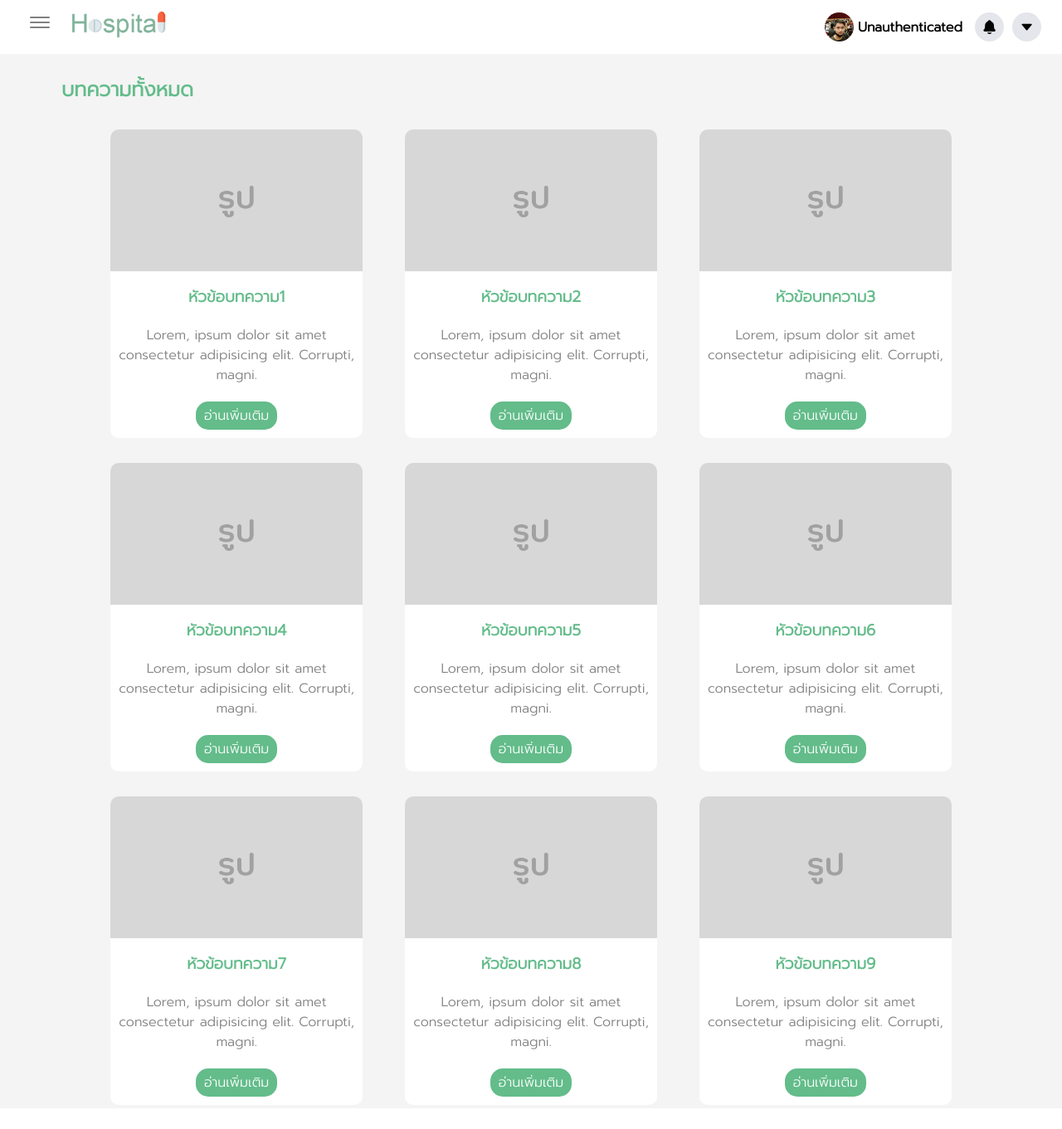
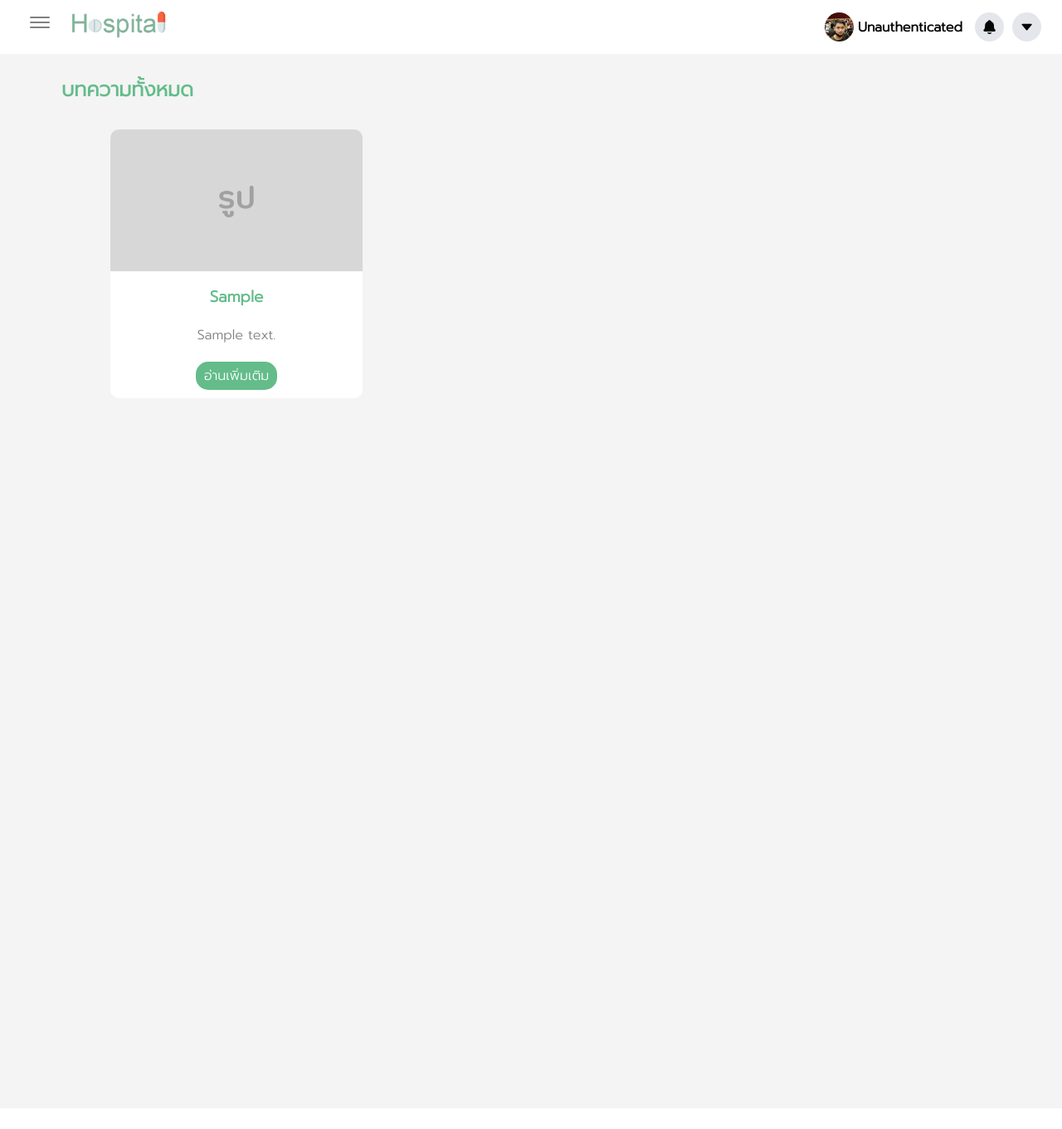
Before and after one commit to yoki31/FPPY.github.io, a Django app: page /healthblog in a window 1280 px wide. Shown: the top 1361 px of the page at 83% size. Run offline with Django 3.2, Linux system fonts and the light colour scheme; tables that the repository leaves empty hold one stand-in row (values such as "Sample post").

Commit message:
insert context to templates

```diff
--- a/doctors/templates/doctors/healthblog.html
+++ b/doctors/templates/doctors/healthblog.html
@@ -12,111 +12,114 @@
         <!-- <a href="#"><h3>เพิ่ม</h3></a> -->
     </div>
 
+    {% for article in articles %}
     <div class="news-card-area-all">
         <div class="row">
             <div class="news-card">
                 <img src="{% static 'images/pic.jpg' %}">
                 <div class="news-topic">
-                    <h3>หัวข้อบทความ1</h3>
+                    <h3>{{ article.header }}</h3>
                 </div>
                 <div class="details">
-                    <p>Lorem, ipsum dolor sit amet consectetur adipisicing elit. Corrupti, magni.</p>
-                </div>
-                <a href="{% url 'doctors:healthblog_one' %}" class="read-more">อ่านเพิ่มเติม</a>
-            </div>
-
-            <div class="news-card">
-                <img src="{% static 'images/pic.jpg' %}">
-                <div class="news-topic">
-                    <h3>หัวข้อบทความ2</h3>
-                </div>
-                <div class="details">
-                    <p>Lorem, ipsum dolor sit amet consectetur adipisicing elit. Corrupti, magni.</p>
-                </div>
-                <a href="{% url 'doctors:healthblog_one' %}" class="read-more">อ่านเพิ่มเติม</a>
-            </div>
-
-            <div class="news-card">
-                <img src="{% static 'images/pic.jpg' %}">
-                <div class="news-topic">
-                    <h3>หัวข้อบทความ3</h3>
-                </div>
-                <div class="details">
-                    <p>Lorem, ipsum dolor sit amet consectetur adipisicing elit. Corrupti, magni.</p>
-                </div>
-                <a href="{% url 'doctors:healthblog_one' %}" class="read-more">อ่านเพิ่มเติม</a>
-            </div>
-        </div>
-
-        <div class="row">
-            <div class="news-card">
-                <img src="{% static 'images/pic.jpg' %}">
-                <div class="news-topic">
-                    <h3>หัวข้อบทความ4</h3>
-                </div>
-                <div class="details">
-                    <p>Lorem, ipsum dolor sit amet consectetur adipisicing elit. Corrupti, magni.</p>
-                </div>
-                <a href="{% url 'doctors:healthblog_one' %}" class="read-more">อ่านเพิ่มเติม</a>
-            </div>
-
-            <div class="news-card">
-                <img src="{% static 'images/pic.jpg' %}">
-                <div class="news-topic">
-                    <h3>หัวข้อบทความ5</h3>
-                </div>
-                <div class="details">
-                    <p>Lorem, ipsum dolor sit amet consectetur adipisicing elit. Corrupti, magni.</p>
-                </div>
-                <a href="{% url 'doctors:healthblog_one' %}" class="read-more">อ่านเพิ่มเติม</a>
-            </div>
-
-            <div class="news-card">
-                <img src="{% static 'images/pic.jpg' %}">
-                <div class="news-topic">
-                    <h3>หัวข้อบทความ6</h3>
-                </div>
-                <div class="details">
-                    <p>Lorem, ipsum dolor sit amet consectetur adipisicing elit. Corrupti, magni.</p>
-                </div>
-                <a href="{% url 'doctors:healthblog_one' %}" class="read-more">อ่านเพิ่มเติม</a>
-            </div>
-        </div>
-
-        <div class="row">
-            <div class="news-card">
-                <img src="{% static 'images/pic.jpg' %}">
-                <div class="news-topic">
-                    <h3>หัวข้อบทความ7</h3>
-                </div>
-                <div class="details">
-                    <p>Lorem, ipsum dolor sit amet consectetur adipisicing elit. Corrupti, magni.</p>
-                </div>
-                <a href="{% url 'doctors:healthblog_one' %}" class="read-more">อ่านเพิ่มเติม</a>
-            </div>
-
-            <div class="news-card">
-                <img src="{% static 'images/pic.jpg' %}">
-                <div class="news-topic">
-                    <h3>หัวข้อบทความ8</h3>
-                </div>
-                <div class="details">
-                    <p>Lorem, ipsum dolor sit amet consectetur adipisicing elit. Corrupti, magni.</p>
-                </div>
-                <a href="{% url 'doctors:healthblog_one' %}" class="read-more">อ่านเพิ่มเติม</a>
-            </div>
-
-            <div class="news-card">
-                <img src="{% static 'images/pic.jpg' %}">
-                <div class="news-topic">
-                    <h3>หัวข้อบทความ9</h3>
-                </div>
-                <div class="details">
-                    <p>Lorem, ipsum dolor sit amet consectetur adipisicing elit. Corrupti, magni.</p>
+                    <p>{{ article.context }}</p>
                 </div>
                 <a href="{% url 'doctors:healthblog_one' %}" class="read-more">อ่านเพิ่มเติม</a>
             </div>
         </div>
     </div>
+    {% endfor %}
+
+        <!--    <div class="news-card">-->
+        <!--        <img src="{% static 'images/pic.jpg' %}">-->
+        <!--        <div class="news-topic">-->
+        <!--            <h3>หัวข้อบทความ2</h3>-->
+        <!--        </div>-->
+        <!--        <div class="details">-->
+        <!--            <p>Lorem, ipsum dolor sit amet consectetur adipisicing elit. Corrupti, magni.</p>-->
+        <!--        </div>-->
+        <!--        <a href="{% url 'doctors:healthblog_one' %}" class="read-more">อ่านเพิ่มเติม</a>-->
+        <!--    </div>-->
+
+        <!--    <div class="news-card">-->
+        <!--        <img src="{% static 'images/pic.jpg' %}">-->
+        <!--        <div class="news-topic">-->
+        <!--            <h3>หัวข้อบทความ3</h3>-->
+        <!--        </div>-->
+        <!--        <div class="details">-->
+        <!--            <p>Lorem, ipsum dolor sit amet consectetur adipisicing elit. Corrupti, magni.</p>-->
+        <!--        </div>-->
+        <!--        <a href="{% url 'doctors:healthblog_one' %}" class="read-more">อ่านเพิ่มเติม</a>-->
+        <!--    </div>-->
+        <!--</div>-->
+
+        <!--<div class="row">-->
+        <!--    <div class="news-card">-->
+        <!--        <img src="{% static 'images/pic.jpg' %}">-->
+        <!--        <div class="news-topic">-->
+        <!--            <h3>หัวข้อบทความ4</h3>-->
+        <!--        </div>-->
+        <!--        <div class="details">-->
+        <!--            <p>Lorem, ipsum dolor sit amet consectetur adipisicing elit. Corrupti, magni.</p>-->
+        <!--        </div>-->
+        <!--        <a href="{% url 'doctors:healthblog_one' %}" class="read-more">อ่านเพิ่มเติม</a>-->
+        <!--    </div>-->
+
+        <!--    <div class="news-card">-->
+        <!--        <img src="{% static 'images/pic.jpg' %}">-->
+        <!--        <div class="news-topic">-->
+        <!--            <h3>หัวข้อบทความ5</h3>-->
+        <!--        </div>-->
+        <!--        <div class="details">-->
+        <!--            <p>Lorem, ipsum dolor sit amet consectetur adipisicing elit. Corrupti, magni.</p>-->
+        <!--        </div>-->
+        <!--        <a href="{% url 'doctors:healthblog_one' %}" class="read-more">อ่านเพิ่มเติม</a>-->
+        <!--    </div>-->
+
+        <!--    <div class="news-card">-->
+        <!--        <img src="{% static 'images/pic.jpg' %}">-->
+        <!--        <div class="news-topic">-->
+        <!--            <h3>หัวข้อบทความ6</h3>-->
+        <!--        </div>-->
+        <!--        <div class="details">-->
+        <!--            <p>Lorem, ipsum dolor sit amet consectetur adipisicing elit. Corrupti, magni.</p>-->
+        <!--        </div>-->
+        <!--        <a href="{% url 'doctors:healthblog_one' %}" class="read-more">อ่านเพิ่มเติม</a>-->
+        <!--    </div>-->
+        <!--</div>-->
+
+        <!--<div class="row">-->
+        <!--    <div class="news-card">-->
+        <!--        <img src="{% static 'images/pic.jpg' %}">-->
+        <!--        <div class="news-topic">-->
+        <!--            <h3>หัวข้อบทความ7</h3>-->
+        <!--        </div>-->
+        <!--        <div class="details">-->
+        <!--            <p>Lorem, ipsum dolor sit amet consectetur adipisicing elit. Corrupti, magni.</p>-->
+        <!--        </div>-->
+        <!--        <a href="{% url 'doctors:healthblog_one' %}" class="read-more">อ่านเพิ่มเติม</a>-->
+        <!--    </div>-->
+
+        <!--    <div class="news-card">-->
+        <!--        <img src="{% static 'images/pic.jpg' %}">-->
+        <!--        <div class="news-topic">-->
+        <!--            <h3>หัวข้อบทความ8</h3>-->
+        <!--        </div>-->
+        <!--        <div class="details">-->
+        <!--            <p>Lorem, ipsum dolor sit amet consectetur adipisicing elit. Corrupti, magni.</p>-->
+        <!--        </div>-->
+        <!--        <a href="{% url 'doctors:healthblog_one' %}" class="read-more">อ่านเพิ่มเติม</a>-->
+        <!--    </div>-->
+
+        <!--    <div class="news-card">-->
+        <!--        <img src="{% static 'images/pic.jpg' %}">-->
+        <!--        <div class="news-topic">-->
+        <!--            <h3>หัวข้อบทความ9</h3>-->
+        <!--        </div>-->
+        <!--        <div class="details">-->
+        <!--            <p>Lorem, ipsum dolor sit amet consectetur adipisicing elit. Corrupti, magni.</p>-->
+        <!--        </div>-->
+        <!--        <a href="{% url 'doctors:healthblog_one' %}" class="read-more">อ่านเพิ่มเติม</a>-->
+        <!--    </div>-->
+
 
 {% endblock %}
--- a/doctors/views.py
+++ b/doctors/views.py
@@ -1,4 +1,5 @@
 from django.shortcuts import render, redirect
+from doctors.models import *
 
 # Create your views here.
 def index(request):
@@ -15,7 +16,9 @@ def project_requirement(request):
     return render(request, "doctors/requirement.html")
 
 def healthblog(request):
-    return render(request, "doctors/healthblog.html")
+    articles = Article.objects.all()
+    context = {"articles": articles}
+    return render(request, "doctors/healthblog.html", context)
 
 def healthblog_one(request):
     return render(request, "doctors/healthblog_one.html")
```
